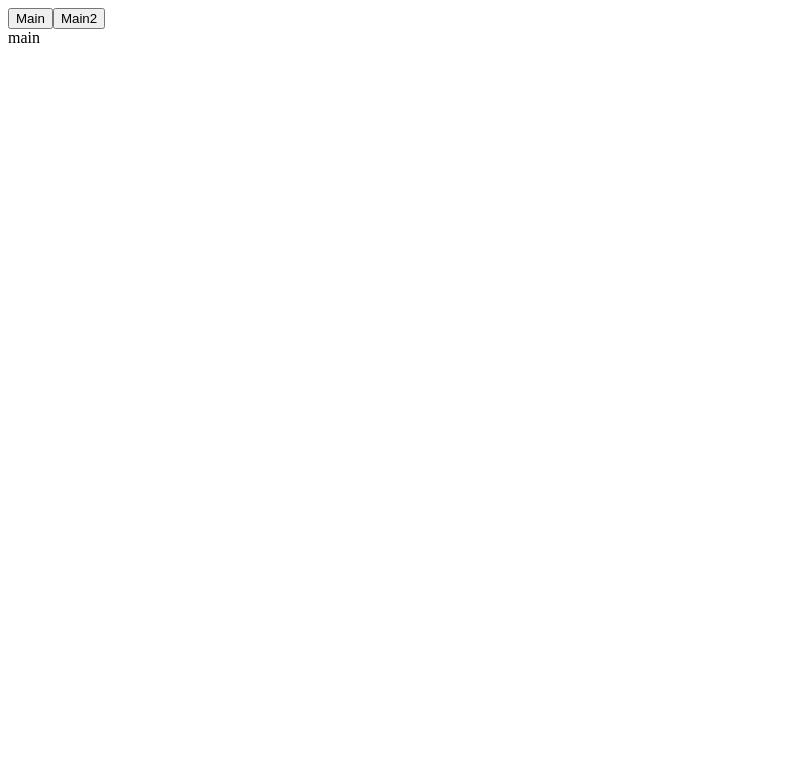
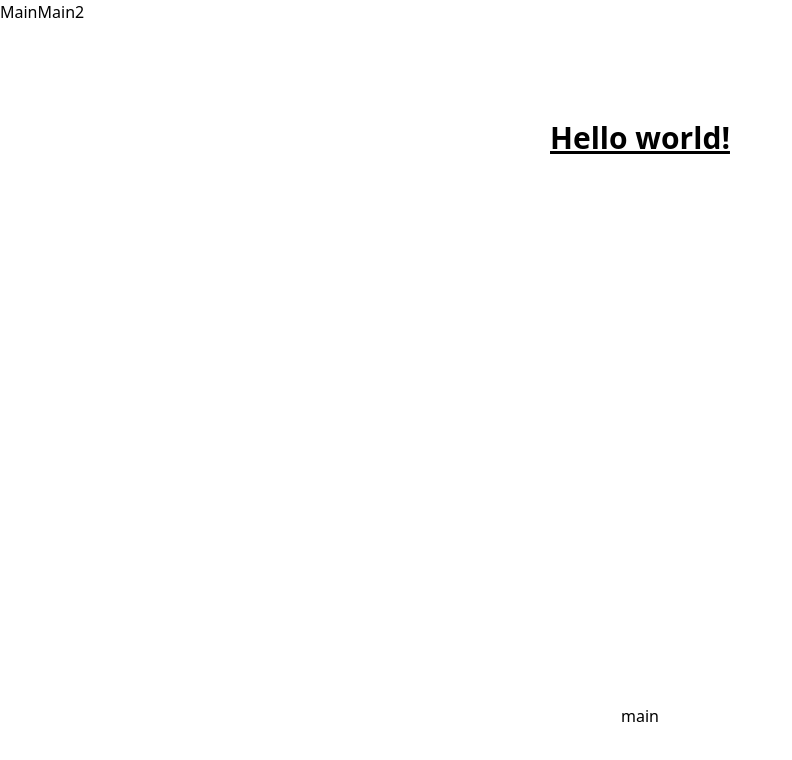
Before and after one commit to parkSujinSeoul/ResumeOfNext, a Next.js app: page / in a window 1280 px wide. Shown: the top 760 px of the page, without its empty margins (0-792 px from the left). Built offline with nearby package versions, Linux system fonts and the light colour scheme.

Commit message:
[feat] eslint 실행

```diff
--- a/src/app/globals.css
+++ b/src/app/globals.css
@@ -1,33 +1,3 @@
 @tailwind base;
 @tailwind components;
 @tailwind utilities;
-
-:root {
-  --foreground-rgb: 0, 0, 0;
-  --background-start-rgb: 214, 219, 220;
-  --background-end-rgb: 255, 255, 255;
-}
-
-@media (prefers-color-scheme: dark) {
-  :root {
-    --foreground-rgb: 255, 255, 255;
-    --background-start-rgb: 0, 0, 0;
-    --background-end-rgb: 0, 0, 0;
-  }
-}
-
-body {
-  color: rgb(var(--foreground-rgb));
-  background: linear-gradient(
-      to bottom,
-      transparent,
-      rgb(var(--background-end-rgb))
-    )
-    rgb(var(--background-start-rgb));
-}
-
-@layer utilities {
-  .text-balance {
-    text-wrap: balance;
-  }
-}
--- a/src/app/layout.tsx
+++ b/src/app/layout.tsx
@@ -1,4 +1,5 @@
-import LNB from '@/container/LNB'
+import LNB from '@/container/navigator/LNB';
+import './globals.css';
 export default function RootLayout({
   children,
 }: Readonly<{
@@ -7,7 +8,7 @@ export default function RootLayout({
   return (
     <html lang="en">
       <body>
-      <LNB/>
+        <LNB />
         {children}
       </body>
     </html>
--- a/src/app/page.tsx
+++ b/src/app/page.tsx
@@ -1,9 +1,8 @@
-
 export default function Home() {
-
   return (
     <main className="flex min-h-screen flex-col items-center justify-between p-24">
-      <div> main </div>
+      <h1 className="text-3xl font-bold underline left-10">Hello world!</h1>
+      <div>main</div>
     </main>
   );
 }
--- a/src/container/LNB.tsx
+++ /dev/null
@@ -1,16 +0,0 @@
-'use client'
-import { useRouter } from 'next/navigation';
-
-export default function Home() {
-    const router = useRouter();
-    return (
-        <div>
-            <button type='button' onClick={() => router.push('/')}>
-                Main
-            </button>
-            <button type='button' onClick={() => router.push('/resume/basicInfo')}>
-                Main2
-            </button>
-        </div>
-    );
-}
--- /dev/null
+++ b/src/container/navigator/LNB.tsx
@@ -0,0 +1,16 @@
+'use client';
+import { useRouter } from 'next/navigation';
+
+export default function Home() {
+  const router = useRouter();
+  return (
+    <span>
+      <button type="button" onClick={() => router.push('/')}>
+        Main
+      </button>
+      <button type="button" onClick={() => router.push('/resume/basicInfo')}>
+        Main2
+      </button>
+    </span>
+  );
+}
--- a/tailwind.config.ts
+++ b/tailwind.config.ts
@@ -1,17 +1,19 @@
-import type { Config } from "tailwindcss";
+import type { Config } from 'tailwindcss';
 
 const config: Config = {
   content: [
-    "./src/pages/**/*.{js,ts,jsx,tsx,mdx}",
-    "./src/components/**/*.{js,ts,jsx,tsx,mdx}",
-    "./src/app/**/*.{js,ts,jsx,tsx,mdx}",
+    './src/container/*.{js,ts,jsx,tsx,mdx}',
+    './src/components/**/*.{js,ts,jsx,tsx,mdx}',
+    './src/app/**/*.{js,ts,jsx,tsx,mdx}',
+
+    './src/**/*.{js,ts,jsx,tsx,mdx}',
   ],
   theme: {
     extend: {
       backgroundImage: {
-        "gradient-radial": "radial-gradient(var(--tw-gradient-stops))",
-        "gradient-conic":
-          "conic-gradient(from 180deg at 50% 50%, var(--tw-gradient-stops))",
+        'gradient-radial': 'radial-gradient(var(--tw-gradient-stops))',
+        'gradient-conic':
+          'conic-gradient(from 180deg at 50% 50%, var(--tw-gradient-stops))',
       },
     },
   },
```
Also changed, not shown: 2 other files (tests, documents, lock files or other folders).
